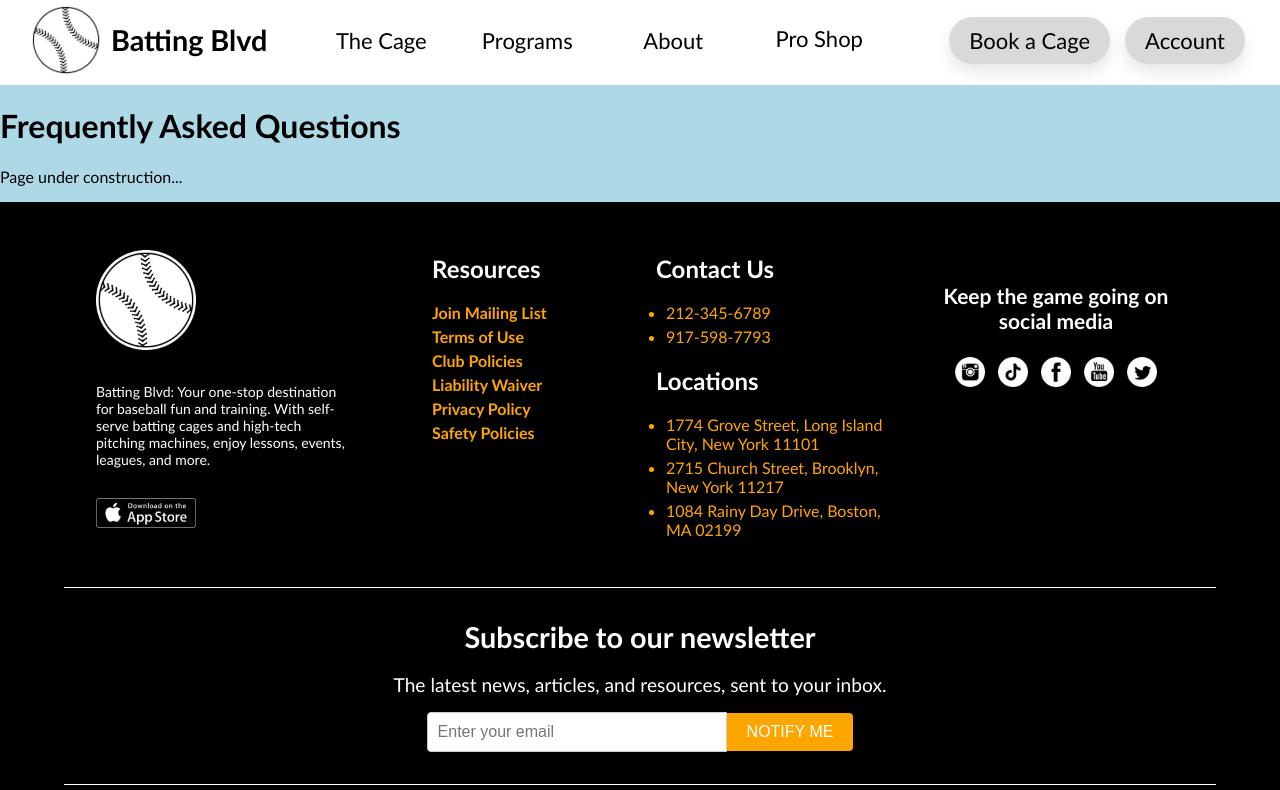
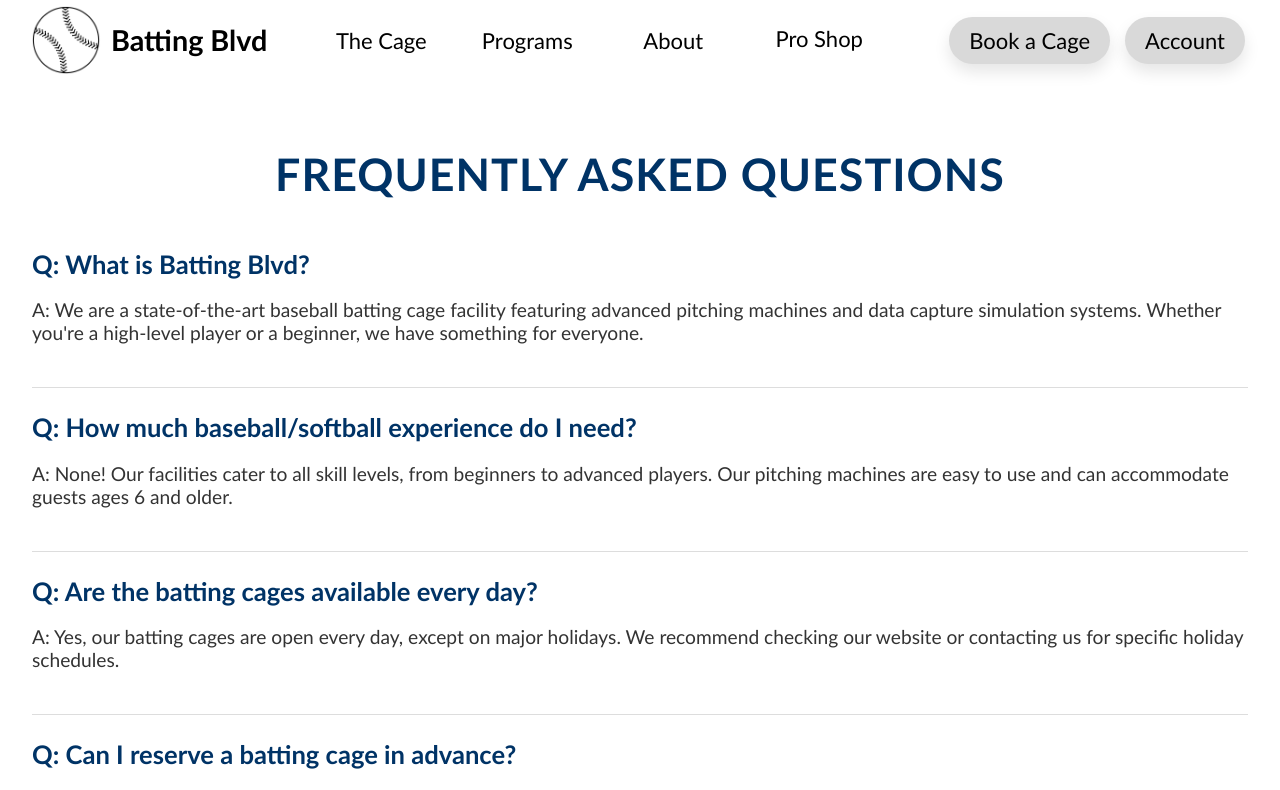
Before and after one commit to cmartinez131/batting-cage-business-website, a React (Create React App) app: page /faq in a window 1280 px wide. Shown: the top 790 px of the page. Built offline with nearby package versions, Linux system fonts and the light colour scheme; no server answers.

Commit message:
create faqs page with styling

```diff
--- /dev/null
+++ b/src/pages/Faq.css
@@ -0,0 +1,51 @@
+.faq-container {
+    margin: 0 auto;
+    padding: 2rem;
+    background-color: white;
+    font-family: 'Gill Sans', 'Gill Sans MT', Calibri, 'Trebuchet MS', sans-serif;
+}
+
+.faq-title {
+    text-align: center;
+    font-size: 2.8em;
+    color: #003366;
+    font-weight: bold;
+    letter-spacing: 1px;
+    margin-bottom: 3rem;
+}
+
+.faq-item {
+    margin-bottom: 1.5rem;
+    padding-bottom: 1.5rem;
+    border-bottom: 1px solid #ddd;
+}
+
+.faq-question {
+    color: #003366;
+    font-size: 1.6em;
+    font-weight: bold;
+    margin-bottom: 0.5rem;
+}
+
+.faq-answer {
+    font-size: 1.2em;
+    color: #333;
+}
+
+@media (max-width: 768px) {
+    .faq-container {
+        padding: 1rem;
+    }
+
+    .faq-title {
+        font-size: 2.2em;
+    }
+
+    .faq-question {
+        font-size: 1.4em;
+    }
+
+    .faq-answer {
+        font-size: 1em;
+    }
+}
--- a/src/pages/Faq.js
+++ b/src/pages/Faq.js
@@ -1,10 +1,57 @@
+import React from 'react';
+import './Faq.css';
+
+const faqs = [
+    {
+        question: "What is Batting Blvd?",
+        answer: "We are a state-of-the-art baseball batting cage facility featuring advanced pitching machines and data capture simulation systems. Whether you're a high-level player or a beginner, we have something for everyone."
+    },
+    {
+        question: "How much baseball/softball experience do I need?",
+        answer: "None! Our facilities cater to all skill levels, from beginners to advanced players. Our pitching machines are easy to use and can accommodate guests ages 6 and older. "
+    },
+    {
+        question: "Are the batting cages available every day?",
+        answer: "Yes, our batting cages are open every day, except on major holidays. We recommend checking our website or contacting us for specific holiday schedules."
+    },
+    {
+        question: "Can I reserve a batting cage in advance?",
+        answer: "Absolutely! You can book batting cages up to two weeks in advance through our website. For bookings further in advance, please reach out to our team for assistance."
+    },
+    {
+        question: "Can I bring my own equipment?",
+        answer: "Yes, you can bring your own equipment. We also provide high-quality equipment for use at our facility."
+    },
+    {
+        question: "Are there membership packages available?",
+        answer: "Yes, we offer various membership packages that provide benefits like discounts on reservations, priority booking, and more."
+    },
+    {
+        question: "Is professional coaching available?",
+        answer: "Yes, we offer professional coaching services. Contact us about professional coaching."
+    },
+    {
+        question: "Is there a spectator area?",
+        answer: "Yes, we have comfortable spectator areas where friends and family can watch and support you."
+    },
+    {
+        question: "What payment methods do you accept?",
+        answer: "We accept all major credit cards and payments through our integrated app."
+    }
+];
+
 const Faq = () => {
     return (
-        <>
-            <h1>Frequently Asked Questions</h1>
-            <p>Page under construction...</p>
-        </>
-    )
+        <div className="faq-container">
+            <h1 className="faq-title">FREQUENTLY ASKED QUESTIONS</h1>
+            {faqs.map((faq, index) => (
+                <div key={index} className="faq-item">
+                    <h2 className="faq-question">Q: {faq.question}</h2>
+                    <p className="faq-answer">A: {faq.answer}</p>
+                </div>
+            ))}
+        </div>
+    );
 }
 
 export default Faq;
```
